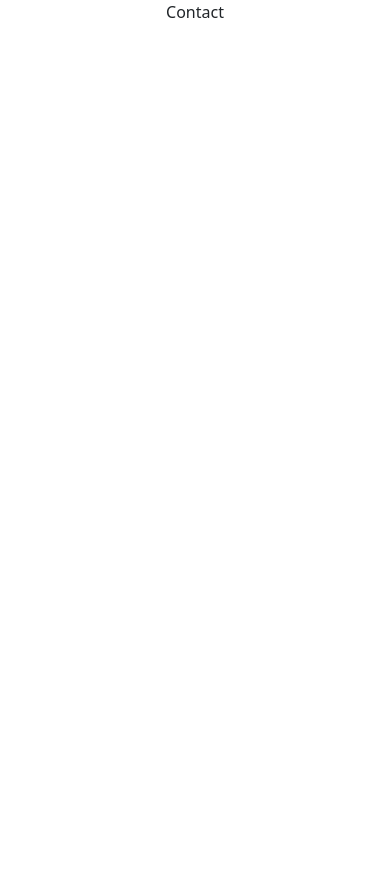
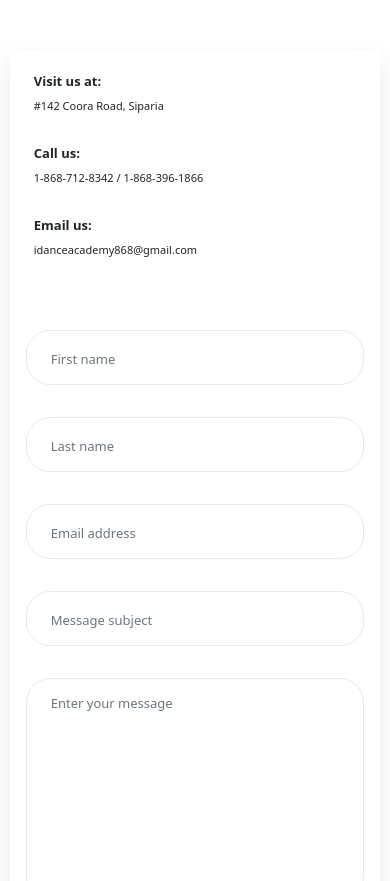
Before and after one commit to KerronKing/idanceacademy, a React (Create React App) app: page /contact in a window 390 px wide. Shown: the top 881 px of the page. Before the commit the page ends 844 px from the top, so only its background shows below. Built offline with nearby package versions, Linux system fonts and the light colour scheme.

Commit message:
progress commit 8 - contact page design/first draft complete

```diff
--- a/src/components/mixins.scss
+++ b/src/components/mixins.scss
@@ -7,7 +7,7 @@
 }
 
 @mixin shadow {
-  -webkit-box-shadow: 0px 6px 16px 0px rgba(125, 125, 125, 1);
-  -moz-box-shadow: 0px 6px 16px 0px rgba(125, 125, 125, 1);
-  box-shadow: 0px 6px 16px 0px rgba(125, 125, 125, 1);
+  -webkit-box-shadow: 0px 10px 24px 0px rgba(82, 91, 115, 0.12);
+  -moz-box-shadow: 0px 10px 24px 0px rgba(82, 91, 115, 0.12);
+  box-shadow: 0px 10px 24px 0px rgba(82, 91, 115, 0.12);
 }
--- a/src/containers/Contact.js
+++ b/src/containers/Contact.js
@@ -1,9 +1,81 @@
-import React from 'react';
+import React from "react";
+import Footer from "../components/Footer";
+import "./Contact.scss";
 
-const Contact = () => (
-  <div>
-    Contact
-  </div>
-);
+const Contact = () => {
+  return (
+    <>
+      <div className="contact-main-section">
+        <div className="d-flex flex-row justify-content-center contact-inner">
+          <div className="contact-1">
+            <div className="contact-info">
+              <div className="contact-item">
+                <h3>Visit us at:</h3>
+                <p>#142 Coora Road, Siparia</p>
+              </div>
+              <div className="contact-item">
+                <h3>Call us:</h3>
+                <p>1-868-712-8342 / 1-868-396-1866</p>
+              </div>
+              <div className="contact-item">
+                <h3>Email us:</h3>
+                <p>idanceacademy868@gmail.com</p>
+              </div>
+            </div>
+          </div>
+          <form className="contact-2">
+            <div class="row">
+              <div class="col-md">
+                <input
+                  type="text"
+                  class="form-control"
+                  placeholder="First name"
+                />
+              </div>
+              <div class="col-md">
+                <input
+                  type="text"
+                  class="form-control"
+                  placeholder="Last name"
+                />
+              </div>
+            </div>
+            <input
+              type="email"
+              class="form-control"
+              id="email"
+              aria-describedby="emailHelp"
+              placeholder="Email address"
+            />
+            <div class="form-group">
+              <input
+                type="text"
+                class="form-control"
+                id="subject"
+                aria-describedby="subject"
+                placeholder="Message subject"
+              />
+            </div>
+            <div class="form-group">
+              <textarea
+                class="form-control"
+                id="message"
+                rows="8"
+                placeholder="Enter your message"
+              ></textarea>
+            </div>
+            <input
+              type="submit"
+              name="submit"
+              id="submit-message"
+              placeholder="submit"
+            />
+          </form>
+        </div>
+      </div>
+      <Footer />
+    </>
+  );
+};
 
 export default Contact;
--- /dev/null
+++ b/src/containers/Contact.scss
@@ -0,0 +1,111 @@
+@import "../components/mixins.scss";
+
+.contact-main-section {
+  justify-content: center;
+  margin: 0 auto;
+  padding-bottom: 8rem;
+  padding-top: 50px;
+  width: 970px;
+  .contact-inner {
+    @include shadow;
+  }
+  .contact-1 {
+    height: 30rem;
+    padding: 3rem;
+    width: 40%;
+    h3 {
+      font-size: 22px;
+      font-weight: bold;
+    }
+    .contact-item {
+      padding-bottom: 1rem;
+    }
+    p {
+      font-size: 15px;
+    }
+  }
+  .contact-2 {
+    height: auto;
+    padding: 3rem;
+    width: 60%;
+    input, textarea {
+      border: 1px solid #e8e9ef;
+      border-radius: 24px;
+      margin-bottom: 2rem;
+      padding: 15px 24px 14px;
+    }
+  }
+}
+
+#submit-message {
+  background-color: #b300b3;
+  border: 0;
+  color: white;
+  width: 180px;
+  &:hover {
+    background-color: #770077;
+  }
+}
+
+.contact-info {
+  padding: 0.5rem;
+  position: relative;
+  text-align: left;
+  top: 0;
+}
+
+@media only screen and (max-width: 1280px) {
+  input::placeholder, textarea::placeholder {
+    font-size: 13px;
+  }
+}
+
+@media only screen and (max-width: 991px) {
+  .contact-inner {
+    flex-direction: column !important;
+  }
+  .contact-main-section {
+    width: 80%;
+  }
+  .contact-main-section .contact-1 {
+    height: auto;
+    padding: 3rem 3rem 0rem 3rem;
+    width: 100%;
+    h3 {
+      font-size: 13px;
+    }
+    p {
+      font-size: 11px;
+    }
+  }
+  .contact-main-section .contact-2 {
+    margin: 0 auto;
+    padding: 0rem 3rem 3rem 3rem;
+    width: 100%;
+  }
+  .contact-info {
+    display: flex;
+    justify-content: space-between;
+  }
+}
+
+@media only screen and (max-width: 767px) {
+  .contact-info {
+    flex-direction: column;
+  }
+  .contact-2 input {
+    width: 100% !important;
+  }
+}
+
+@media only screen and (max-width: 480px) {
+  .contact-main-section {
+    width: 95%;
+    .contact-1 {
+      padding: 1rem;
+    }
+    .contact-2 {
+      padding: 1rem;
+    }
+  }
+}
```
